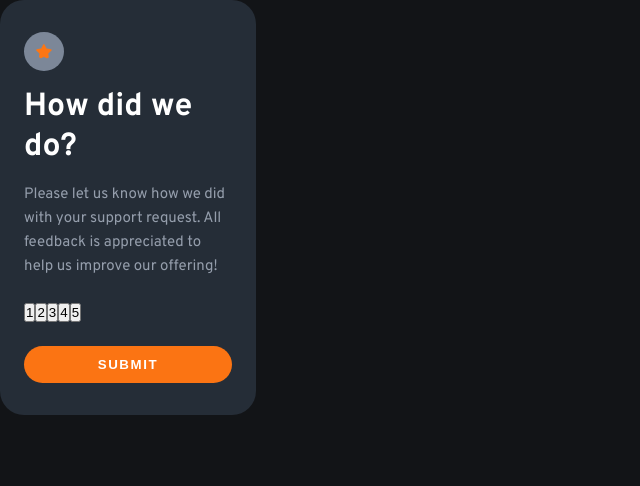
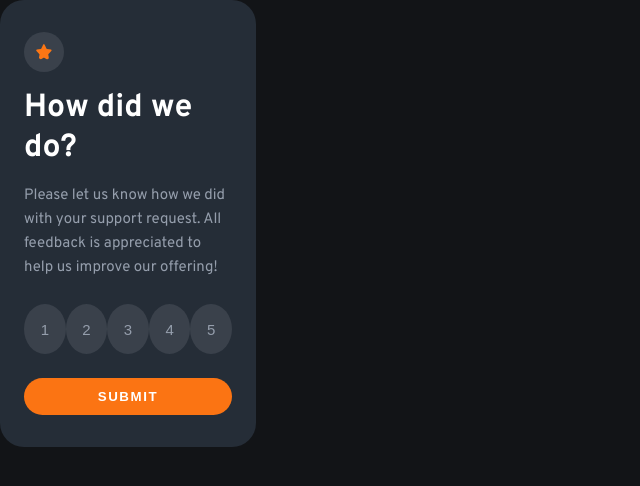
Before and after one commit to stephen-kern/FEM-Rating, a React (Create React App) app: page / in a window 1280 px wide. Shown: the top 486 px of the page, without its empty margins (0-640 px from the left). Built offline with nearby package versions, Linux system fonts and the light colour scheme.

Commit message:
more style and slight adjustments to component code. committing to save.

```diff
--- a/src/components/RatingNumbers/index.js
+++ b/src/components/RatingNumbers/index.js
@@ -4,9 +4,9 @@ const RatingNumbers = ({ rating, handleRatingChange }) => {
   const numbers = [1, 2, 3, 4, 5];
 
   return (
-    <div>
+    <div className="numbers-container">
       {numbers.map((number) => (
-        <button key={number} className={rating >= number ? "active" : ""} onClick={() => handleRatingChange(number)}>
+        <button key={number} className={`rating-button ${rating === number ? "active" : ""}`} onClick={() => handleRatingChange(number)}>
           {number}
         </button>
       ))}
--- a/src/index.css
+++ b/src/index.css
@@ -12,6 +12,7 @@
   --lightgray:hsl(217, 12%, 63%);
   --mediumgray:hsl(216, 12%, 54%);
   --darkblue:hsl(213, 19%, 18%);
+  --bgblue:rgb(58, 65, 75);
   --darkdarkblue:hsl(216, 12%, 8%);
 }
 
@@ -55,10 +56,11 @@ p{
 }
 
 .star-icon{
-  width: 2.5rem;
+  width: 40px;
+  height: 40px;
   padding: 0.75rem;
   border-radius: 50%;
-  background-color: var(--mediumgray);
+  background-color: var(--bgblue);
 }
 
 .submit-button{
@@ -75,3 +77,29 @@ p{
   color: var(--primary);
   background-color: var(--white);
 }
+
+.numbers-container{
+  display: flex;
+  justify-content: space-between;
+}
+
+.rating-button{
+  width: 50px;
+  height: 50px;
+  color: var(--lightgray);
+  font-size: 15px;
+  border-radius: 50%;
+  border: none;
+  background-color: var(--bgblue);
+}
+
+.rating-button:hover{
+  background-color: var(--primary);
+  color: var(--white);
+
+}
+
+.active{
+ background-color: var(--mediumgray);
+ color: var(--white);
+}
```
